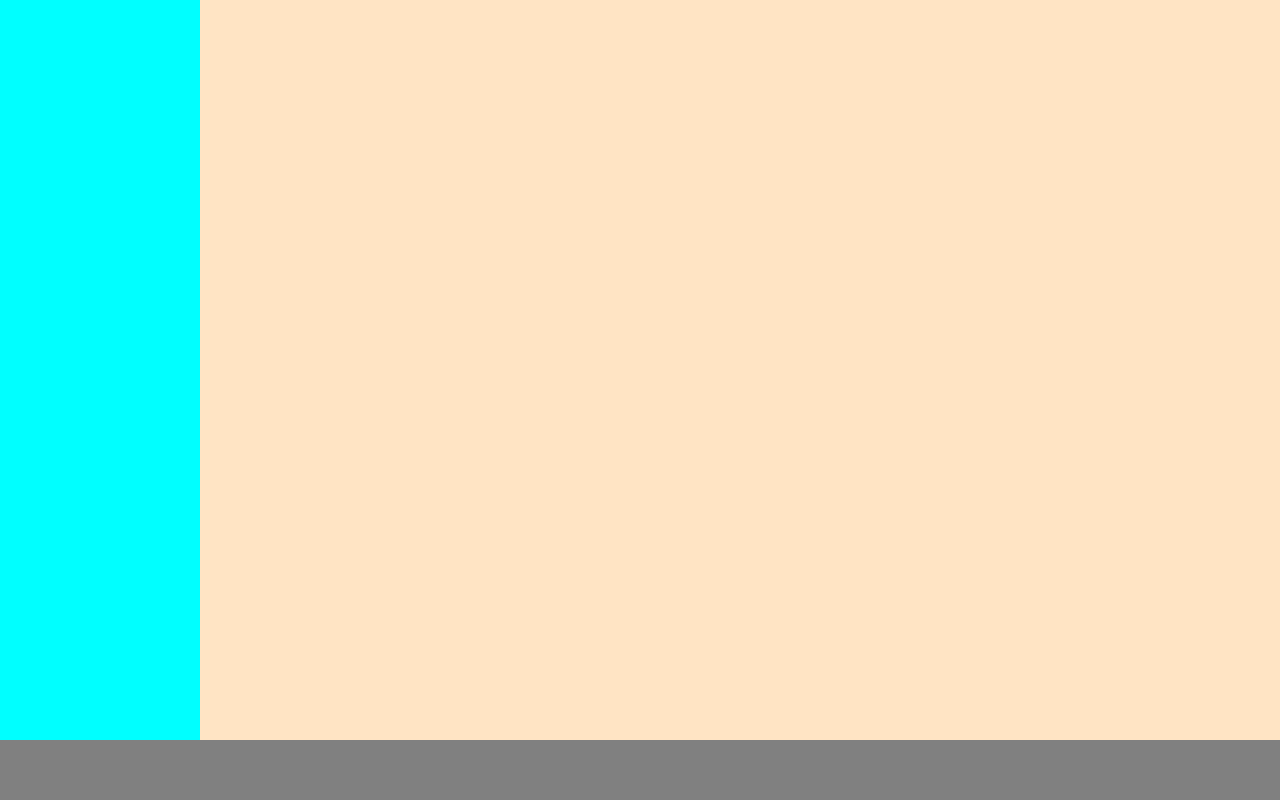
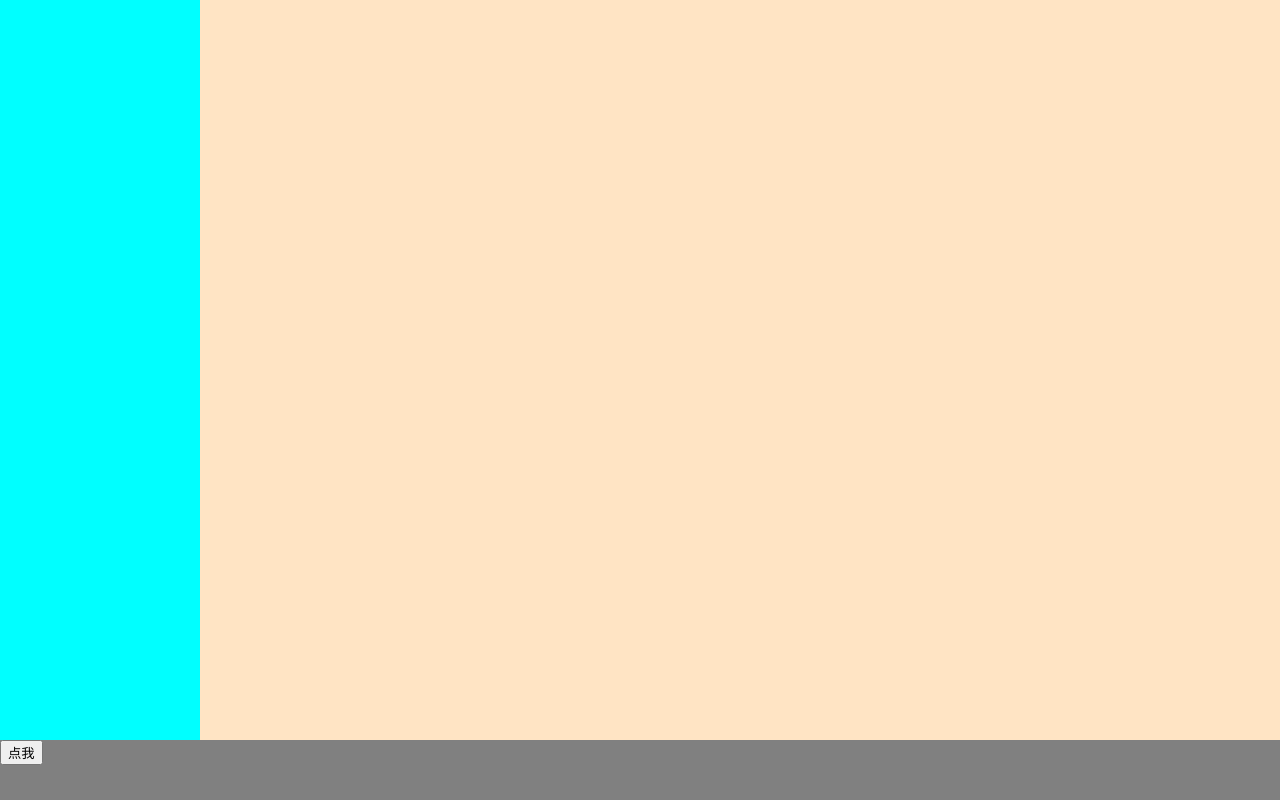
Before and after one commit to it-coder/listener, a React (Vite) app: page / in a window 1280 px wide. Built offline with nearby package versions, Linux system fonts and the light colour scheme.

Commit message:
test code

```diff
--- a/src-tauri/tauri.conf.json
+++ b/src-tauri/tauri.conf.json
@@ -27,7 +27,7 @@
         "icons/icon.icns",
         "icons/icon.ico"
       ],
-      "identifier": "com.tauri.dev",
+      "identifier": "com.github.listener",
       "targets": "all"
     },
     "security": {
--- a/src/App.tsx
+++ b/src/App.tsx
@@ -1,7 +1,11 @@
 import React from 'react';
 import './style/common.css'
+import { invoke } from '@tauri-apps/api/tauri';
 
 function App() {
+  function cl() {
+    invoke('greet', {name:"world"}).then((resp) => console.log(resp))
+  }
   return (
     <div className="wrapper">
       <div className="main">
@@ -9,7 +13,7 @@ function App() {
         <div className="content"></div>
       </div>
       <div className="footer">
-
+        <button onClick={cl} >点我</button>
       </div>
     </div>
   );
```
Also changed, not shown: 1 other file (tests, documents, lock files or other folders).
